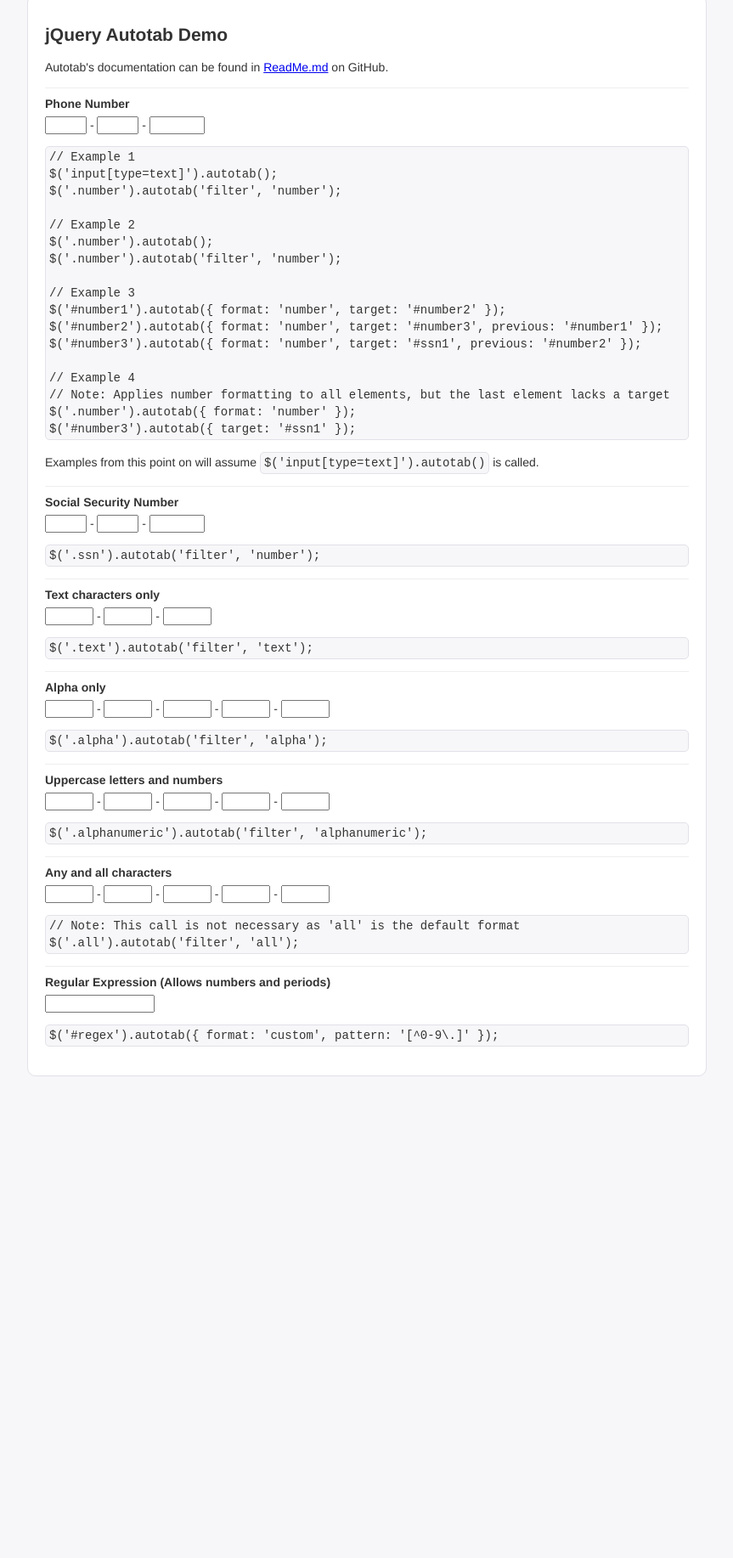
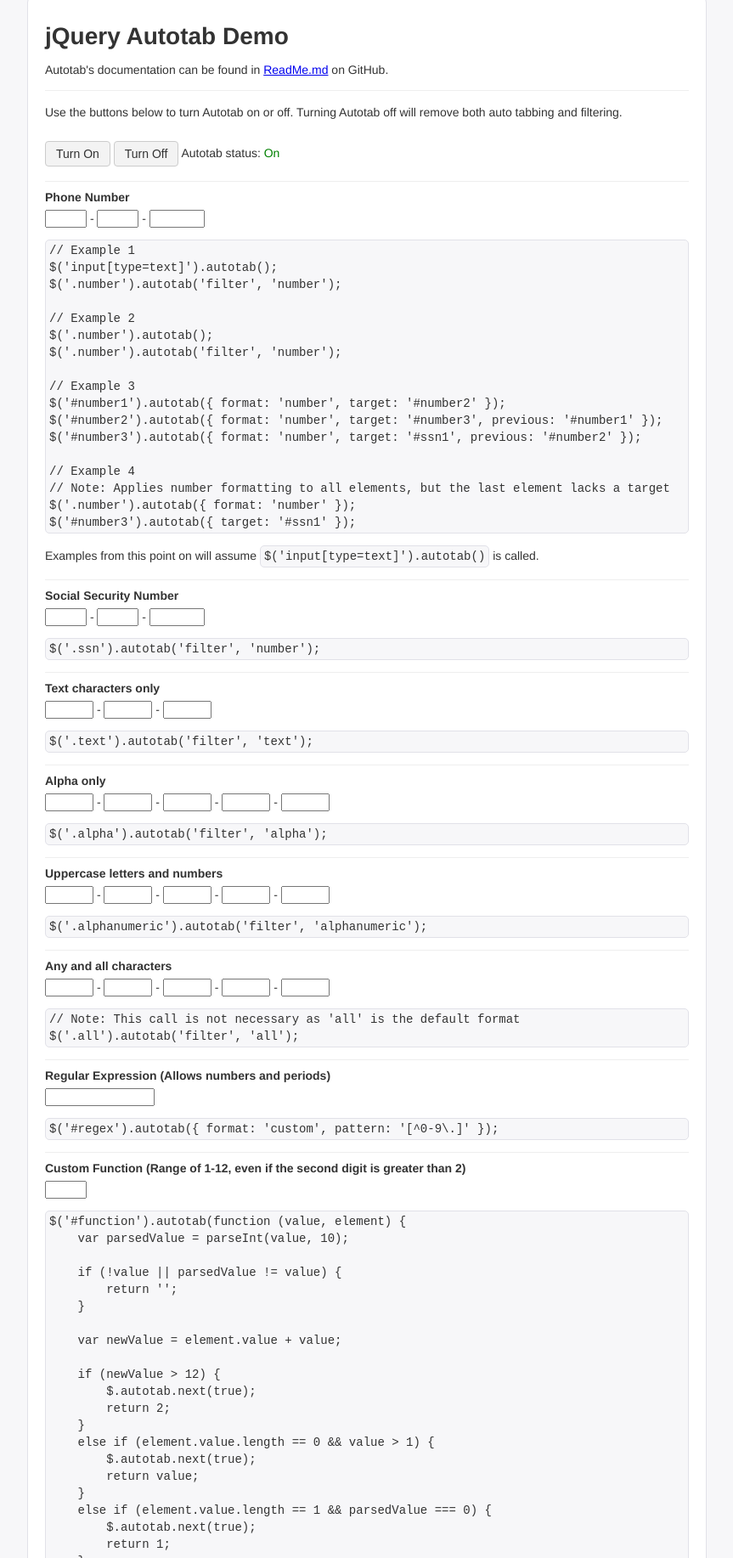
Before and after one commit to Mathachew/jquery-autotab, a plain HTML site: page demo.html in a window 1280 px wide. Shown: the part 15-1849 px from the top of the page at 85% size, without its empty margins (208-1071 px from the left). Before the commit the page ends 1290 px from the top, so only its background shows below. Drawn offline with nearby package versions, Linux system fonts and the light colour scheme.

Commit message:
Updated demo with latest features

```diff
--- a/demo.html
+++ b/demo.html
@@ -4,16 +4,52 @@
     <head>
         <title>jQuery Autotab Demo</title>
         <meta http-equiv="Content-Type" content="text/html; charset=utf-8" />
-        <script src="http://code.jquery.com/jquery-2.0.3.min.js"></script>
+        <script src="http://code.jquery.com/jquery-1.10.2.min.js"></script>
         <script src="js/jquery.autotab.js"></script>
         <script>
         $(function () {
+            $('#add-autotab').on('click', function () {
                 $('input[type=text]').autotab();
                 $('.number').autotab('filter', 'number');
+                $('.ssn').autotab('filter', 'number');
                 $('.text').autotab('filter', 'text');
                 $('.alpha').autotab('filter', 'alpha');
                 $('.alphanumeric').autotab('filter', { format: 'alphanumeric', uppercase: true });
-            $('#regex').autotab({ format: 'custom', pattern: '[^0-9\.]' });
+                $('#regex').autotab({ format: 'custom', pattern: '[^0-9\.]', maxlength: 15 });
+                $('#function').autotab(function (value, element) {
+                    var parsedValue = parseInt(value, 10);
+
+                    if (!value || parsedValue != value) {
+                        return '';
+                    }
+
+                    var newValue = element.value + value;
+
+                    if (newValue > 12) {
+                        $.autotab.next(true);
+                        return 2;
+                    }
+                    else if (element.value.length == 0 && value > 1) {
+                        $.autotab.next(true);
+                        return value;
+                    }
+                    else if (element.value.length == 1 && parsedValue === 0) {
+                        $.autotab.next(true);
+                        return 1;
+                    }
+
+                    return value;
+                });
+                $('.hexadecimal').autotab('filter', 'hexadecimal');
+                $('#autotab-status span').removeClass('off').addClass('on').text('On');
+            });
+
+            $('#remove-autotab').on('click', function () {
+                $('input[type=text]').autotab('remove');
+                $('#autotab-status span').removeClass('on').addClass('off').text('Off');
+            });
+
+            $('#add-autotab').click();
         });
         </script>
 
@@ -30,7 +66,7 @@
             border-top: 1px solid #eee;
             border-bottom: 1px solid #fff;
         }
-        article {
+        #container {
             background-color: #fff;
             border: 1px solid #e1e1e8;
             border-radius: 10px;
@@ -45,7 +81,6 @@
             border: 1px solid #e1e1e8;
             border-radius: 5px;
             padding: 2px 4px;
-            white-space: pre-line;
             word-wrap: break-word;
         }
         code {
@@ -58,17 +93,55 @@
             font-weight: bold;
             margin-bottom: 5px;
         }
+        button {
+            background-color: #f3f3f3;
+            border: 1px solid #ccc;
+            border-radius: 4px;
+            color: #333;
+            cursor: pointer;
+            display: inline-block;
+            font-size: 14px;
+            margin: 10px 0;
+            outline: none;
+            padding: 6px 12px;
+            position: relative;
+            text-align: center;
+            vertical-align: middle;
+            white-space: nowrap;
+        }
+        button:hover {
+            background-color: #eee;
+        }
+        button:active {
+            top: 1px;
+        }
+        .on {
+            color: green;
+        }
+        .off {
+            color: red;
+        }
         </style>
     </head>
 
     <body>
-        <article>
+        <div id="container">
             <h1>jQuery Autotab Demo</h1>
             <p>Autotab's documentation can be found in <a href="https://github.com/Mathachew/jquery-autotab/blob/master/README.md">ReadMe.md</a> on GitHub.</p>
 
             <hr />
 
-            <section>
+            <div>
+                <p>Use the buttons below to turn Autotab on or off. Turning Autotab off will remove both auto tabbing and filtering.</p>
+
+                <button id="add-autotab">Turn On</button>
+                <button id="remove-autotab">Turn Off</button>
+                <span id="autotab-status">Autotab status: <span class="on">On</span></span>
+            </div>
+
+            <hr />
+
+            <div>
                 <div class="example">
                     <label for="number1">Phone Number</label>
 
@@ -97,15 +170,15 @@
 $('.number').autotab({ format: 'number' });
 $('#number3').autotab({ target: '#ssn1' });
 </pre>
-            </section>
+            </div>
 
-            <section>
+            <div>
                 <p>Examples from this point on will assume <code>$('input[type=text]').autotab()</code> is called.</p>
-            </section>
+            </div>
 
             <hr />
 
-            <section>
+            <div>
                 <div class="example">
                     <label for="ssn1">Social Security Number</label>
 
@@ -118,11 +191,11 @@
                 <pre>
 $('.ssn').autotab('filter', 'number');
 </pre>
-            </section>
+            </div>
 
             <hr />
 
-            <section>
+            <div>
                 <div class="example">
                     <label for="text1">Text characters only</label>
 
@@ -135,11 +208,11 @@
                 <pre>
 $('.text').autotab('filter', 'text');
 </pre>
-            </section>
+            </div>
 
             <hr />
 
-            <section>
+            <div>
                 <div class="example">
                     <label for="alpha1">Alpha only</label>
 
@@ -156,11 +229,11 @@
                 <pre>
 $('.alpha').autotab('filter', 'alpha');
 </pre>
-            </section>
+            </div>
 
             <hr />
 
-            <section>
+            <div>
                 <div class="example">
                     <label for="alphanumeric1">Uppercase letters and numbers</label>
 
@@ -177,11 +250,11 @@
                 <pre>
 $('.alphanumeric').autotab('filter', 'alphanumeric');
 </pre>
-            </section>
+            </div>
 
             <hr />
 
-            <section>
+            <div>
                 <div class="example">
                     <label for="all1">Any and all characters</label>
 
@@ -199,11 +272,11 @@
 // Note: This call is not necessary as 'all' is the default format
 $('.all').autotab('filter', 'all');
 </pre>
-            </section>
+            </div>
 
             <hr />
 
-            <section>
+            <div>
                 <div class="example">
                     <label for="regex">Regular Expression (Allows numbers and periods)</label>
                     <input type="text" id="regex" maxlength="15" size="13" />
@@ -211,7 +284,69 @@
                 <pre>
 $('#regex').autotab({ format: 'custom', pattern: '[^0-9\.]' });
 </pre>
-            </section>
+            </div>
+
+            <hr />
+
+            <div>
+                <div class="example">
+                    <label for="function">Custom Function (Range of 1-12, even if the second digit is greater than 2)</label>
+                    <input type="text" id="function" maxlength="2" size="3" />
+                </div>
+                <pre>
+$('#function').autotab(function (value, element) {
+    var parsedValue = parseInt(value, 10);
+
+    if (!value || parsedValue != value) {
+        return '';
+    }
+
+    var newValue = element.value + value;
+
+    if (newValue &gt; 12) {
+        $.autotab.next(true);
+        return 2;
+    }
+    else if (element.value.length == 0 &amp;&amp; value &gt; 1) {
+        $.autotab.next(true);
+        return value;
+    }
+    else if (element.value.length == 1 &amp;&amp; parsedValue === 0) {
+        $.autotab.next(true);
+        return 1;
+    }
+
+    return value;
+});
+</pre>
+            </div>
+
+            <hr />
+
+            <div>
+                <div class="example">
+                    <label for="regex">Hexadecimal (Allows numbers, a-f, and A-F)</label>
+
+                    <input type="text" id="hexadecimal1" class="hexadecimal" maxlength="4" size="2" />
+                    :
+                    <input type="text" id="hexadecimal2" class="hexadecimal" maxlength="4" size="2" />
+                    :
+                    <input type="text" id="hexadecimal3" class="hexadecimal" maxlength="4" size="2" />
+                    :
+                    <input type="text" id="hexadecimal4" class="hexadecimal" maxlength="4" size="2" />
+                    :
+                    <input type="text" id="hexadecimal5" class="hexadecimal" maxlength="4" size="2" />
+                    :
+                    <input type="text" id="hexadecimal6" class="hexadecimal" maxlength="4" size="2" />
+                    :
+                    <input type="text" id="hexadecimal7" class="hexadecimal" maxlength="4" size="2" />
+                    :
+                    <input type="text" id="hexadecimal8" class="hexadecimal" maxlength="4" size="2" />
+                </div>
+                <pre>
+$('.hexadecimal').autotab('filter', 'hexadecimal');
+</pre>
+            </div>
         </article>
     </body>
 </html>
```
Lines whose indentation alone changed are shown as unchanged.
